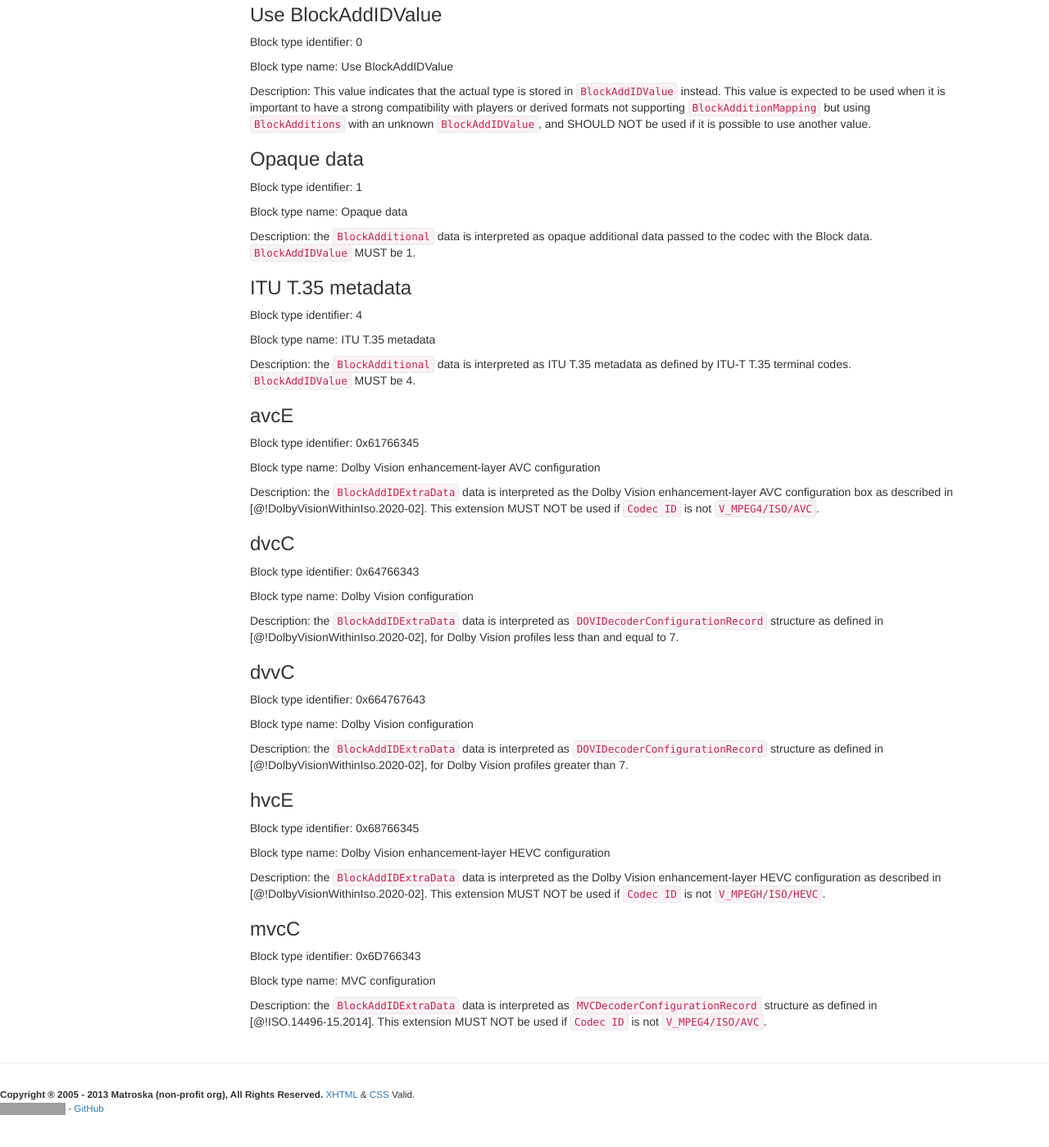
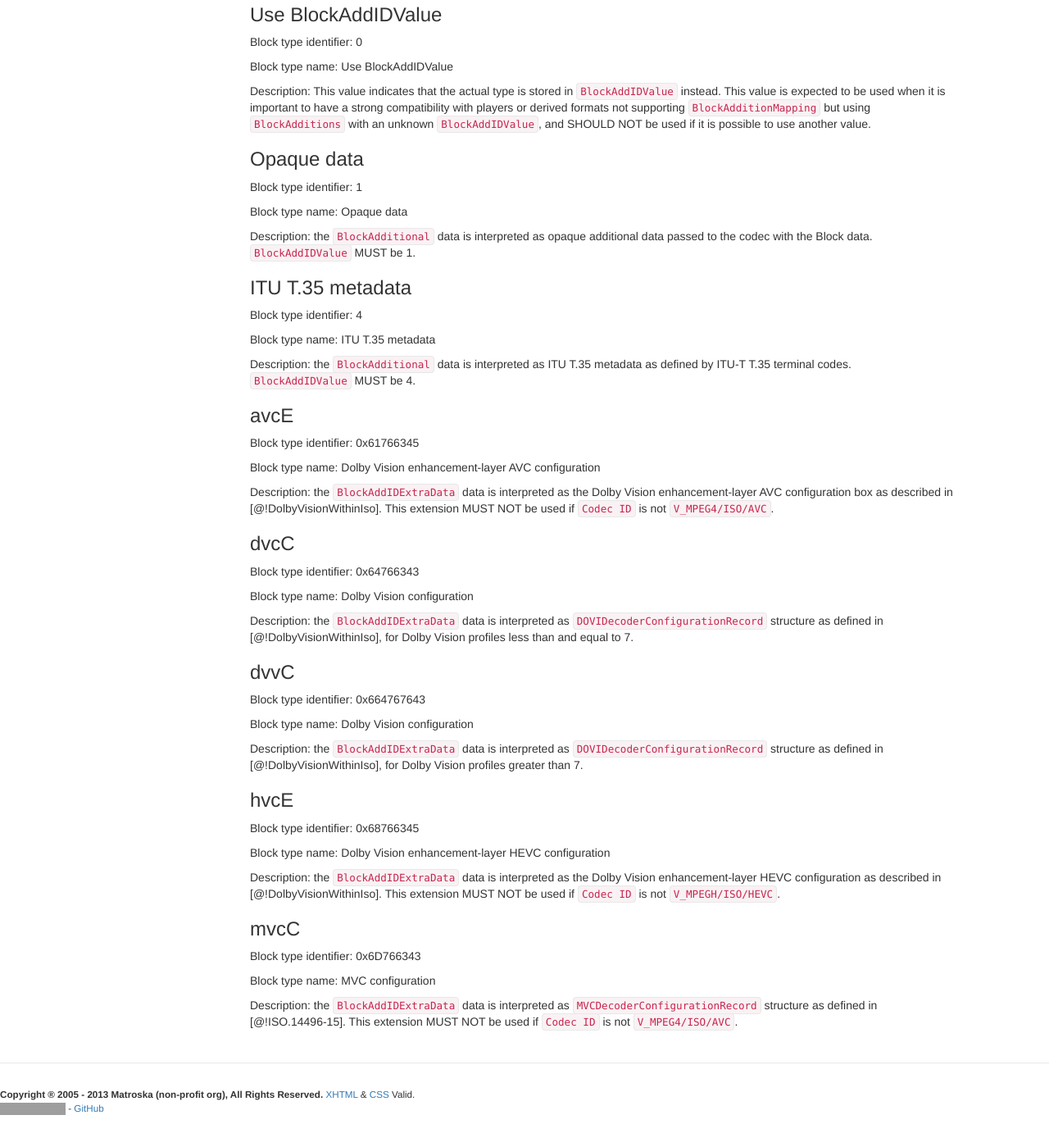
Before and after one commit to ietf-wg-cellar/matroska-specification, a Jekyll site: the page built from codec_specs.md, in a window 1280 px wide and 1400 px high, scrolled down 15695 px. Shown: the whole window at 82% size. Built offline with Jekyll 4.4.1, drawn with Linux system fonts in a browser that asks for light colours; some of the changed text lies outside the part shown; grey boxes are pictures that could not be loaded.

Commit message:
remove dates from codec references
The name of the reference is in the text. It's not needed there.

```diff
--- a/codec_specs.md
+++ b/codec_specs.md
@@ -189,9 +189,9 @@ Codec ID: V_MPEG4/ISO/AVC
 
 Codec Name: AVC/H.264
 
-Description: Individual pictures (which could be a frame, a field, or 2 fields having the same timestamp) of AVC/H.264 stored as described in [@!ISO.14496-15.2014].
+Description: Individual pictures (which could be a frame, a field, or 2 fields having the same timestamp) of AVC/H.264 stored as described in [@!ISO.14496-15].
 
-Initialization: The `Private Data` contains a `AVCDecoderConfigurationRecord` structure as defined in [@!ISO.14496-15.2014]. For legacy reasons ([Block Addition Mappings](#block-addition-mappings) are preferred), the `AVCDecoderConfigurationRecord` structure MAY be followed by an extension block beginning with a 4-byte extension block size field in big-endian byte order which is the size of the extension block minus 4 (excluding the size of the extension block size field) and a 4-byte field corresponding to a `BlockAddIDType` of [mvcC](#mvcC) followed by a content corresponding to the content of `BlockAddIDExtraData` for [mvcC](#mvcC).
+Initialization: The `Private Data` contains a `AVCDecoderConfigurationRecord` structure as defined in [@!ISO.14496-15]. For legacy reasons ([Block Addition Mappings](#block-addition-mappings) are preferred), the `AVCDecoderConfigurationRecord` structure MAY be followed by an extension block beginning with a 4-byte extension block size field in big-endian byte order which is the size of the extension block minus 4 (excluding the size of the extension block size field) and a 4-byte field corresponding to a `BlockAddIDType` of [mvcC](#mvcC) followed by a content corresponding to the content of `BlockAddIDExtraData` for [mvcC](#mvcC).
 
 ### V_MPEGH/ISO/HEVC
 
@@ -199,9 +199,9 @@ Codec ID: V_MPEGH/ISO/HEVC
 
 Codec Name: HEVC/H.265
 
-Description: Individual pictures (which could be a frame, a field, or 2 fields having the same timestamp) of HEVC/H.265 stored as described in [@!ISO.14496-15.2014].
+Description: Individual pictures (which could be a frame, a field, or 2 fields having the same timestamp) of HEVC/H.265 stored as described in [@!ISO.14496-15].
 
-Initialization: The `Private Data` contains a `HEVCDecoderConfigurationRecord` structure as defined in [@!ISO.14496-15.2014].
+Initialization: The `Private Data` contains a `HEVCDecoderConfigurationRecord` structure as defined in [@!ISO.14496-15].
 
 ### V_REAL/RV10
 
@@ -818,7 +818,7 @@ Block type identifier: 0x61766345
 
 Block type name: Dolby Vision enhancement-layer AVC configuration
 
-Description: the `BlockAddIDExtraData` data is interpreted as the Dolby Vision enhancement-layer AVC configuration box as described in [@!DolbyVisionWithinIso.2020-02]. This extension MUST NOT be used if `Codec ID` is not `V_MPEG4/ISO/AVC`.
+Description: the `BlockAddIDExtraData` data is interpreted as the Dolby Vision enhancement-layer AVC configuration box as described in [@!DolbyVisionWithinIso]. This extension MUST NOT be used if `Codec ID` is not `V_MPEG4/ISO/AVC`.
 
 ### dvcC
 
@@ -826,7 +826,7 @@ Block type identifier: 0x64766343
 
 Block type name: Dolby Vision configuration
 
-Description: the `BlockAddIDExtraData` data is interpreted as `DOVIDecoderConfigurationRecord` structure as defined in [@!DolbyVisionWithinIso.2020-02], for Dolby Vision profiles less than and equal to 7.
+Description: the `BlockAddIDExtraData` data is interpreted as `DOVIDecoderConfigurationRecord` structure as defined in [@!DolbyVisionWithinIso], for Dolby Vision profiles less than and equal to 7.
 
 ### dvvC
 
@@ -834,7 +834,7 @@ Block type identifier: 0x664767643
 
 Block type name: Dolby Vision configuration
 
-Description: the `BlockAddIDExtraData` data is interpreted as `DOVIDecoderConfigurationRecord` structure as defined in [@!DolbyVisionWithinIso.2020-02], for Dolby Vision profiles greater than 7.
+Description: the `BlockAddIDExtraData` data is interpreted as `DOVIDecoderConfigurationRecord` structure as defined in [@!DolbyVisionWithinIso], for Dolby Vision profiles greater than 7.
 
 ### hvcE
 
@@ -842,7 +842,7 @@ Block type identifier: 0x68766345
 
 Block type name: Dolby Vision enhancement-layer HEVC configuration
 
-Description: the `BlockAddIDExtraData` data is interpreted as the Dolby Vision enhancement-layer HEVC configuration as described in [@!DolbyVisionWithinIso.2020-02]. This extension MUST NOT be used if `Codec ID` is not `V_MPEGH/ISO/HEVC`.
+Description: the `BlockAddIDExtraData` data is interpreted as the Dolby Vision enhancement-layer HEVC configuration as described in [@!DolbyVisionWithinIso]. This extension MUST NOT be used if `Codec ID` is not `V_MPEGH/ISO/HEVC`.
 
 ### mvcC
 
@@ -850,4 +850,4 @@ Block type identifier: 0x6D766343
 
 Block type name: MVC configuration
 
-Description: the `BlockAddIDExtraData` data is interpreted as `MVCDecoderConfigurationRecord` structure as defined in [@!ISO.14496-15.2014]. This extension MUST NOT be used if `Codec ID` is not `V_MPEG4/ISO/AVC`.
+Description: the `BlockAddIDExtraData` data is interpreted as `MVCDecoderConfigurationRecord` structure as defined in [@!ISO.14496-15]. This extension MUST NOT be used if `Codec ID` is not `V_MPEG4/ISO/AVC`.
```
Also changed, not shown: other parts of codec_specs.md (+1 -1 lines), rfc_backmatter_codec.md (+6 -7 lines).
